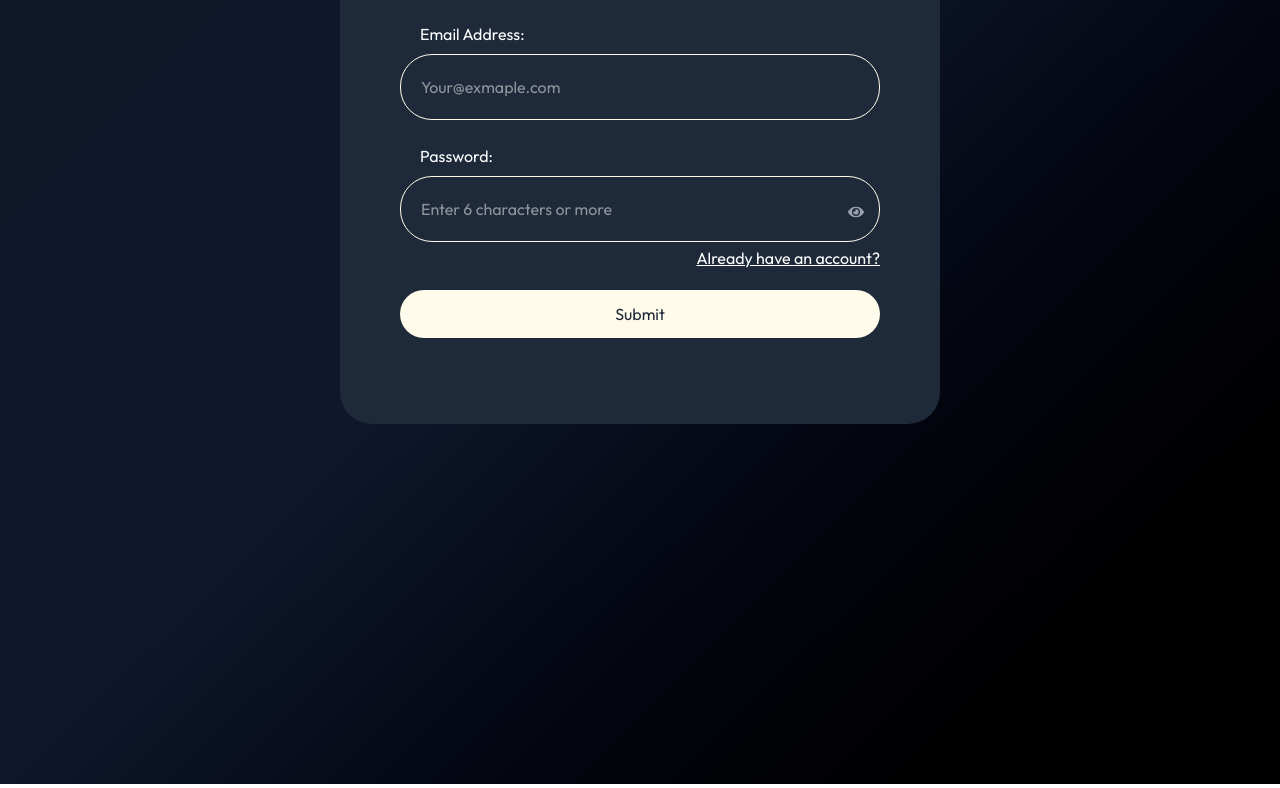
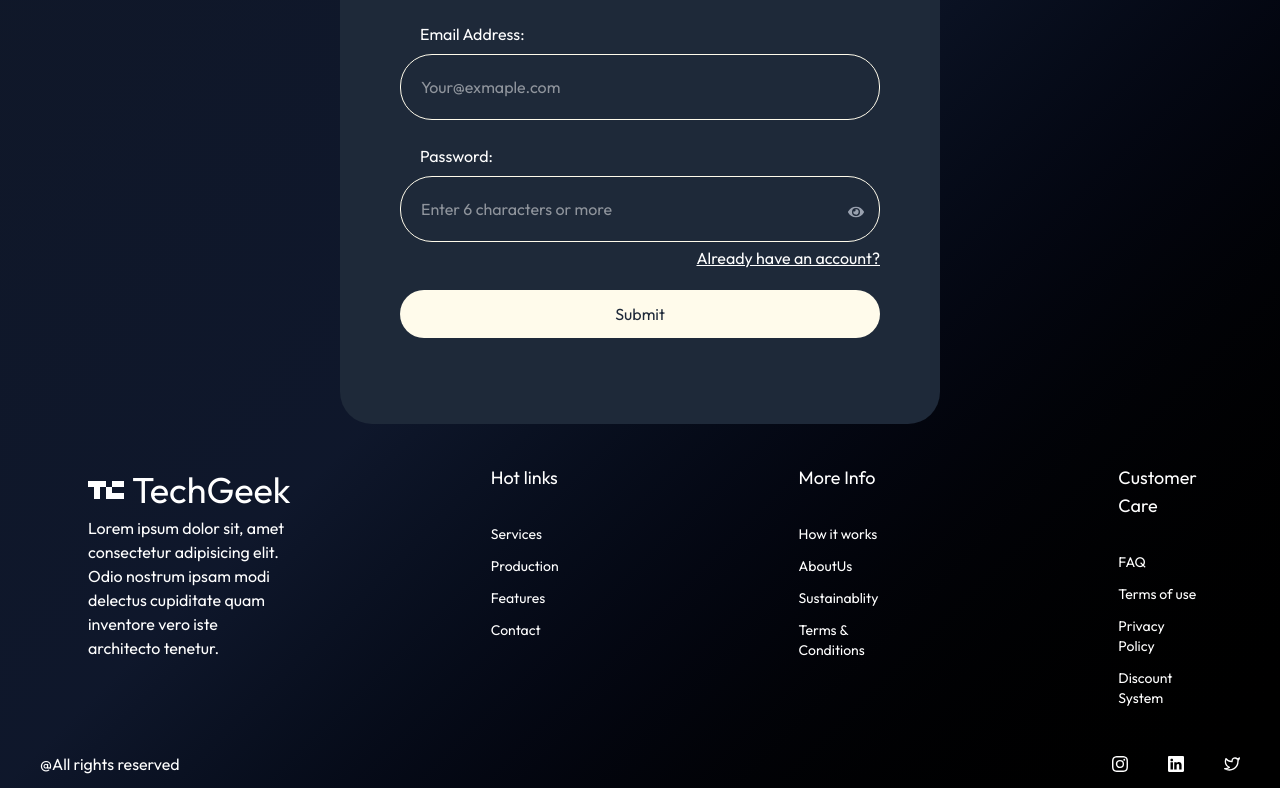
Before and after one commit to Bebsiizcool/TechGeek-React, a React (Vite) app: page /sign in a window 1280 px wide. Shown: the part 476-1264 px from the top of the page. Built offline with nearby package versions, Linux system fonts and the light colour scheme.

Commit message:
sunday-chores

```diff
--- a/components/Features.jsx
+++ b/components/Features.jsx
@@ -14,29 +14,29 @@ const Features = () => {
 
 <div className="flex  justify-center mt-20 ">
 
-<div className=' rounded-4xl flex flex-col items-center mx-10 border border-amber-50 w-[25%] h-170'>
-  <div className=' mt-22 bg-amber-50 rounded-full w-45 h-45  flex  items-center justify-center text-8xl'> <GrDocumentPerformance className='text-gray-800'/>
+<div className=' rounded-4xl flex flex-col items-center mx-10 border border-gray-300 w-[25%] h-170'>
+  <div className=' mt-22 bg-gray-300 rounded-full w-45 h-45  flex  items-center justify-center text-8xl'> <GrDocumentPerformance className='text-gray-800'/>
   </div>
   <h1 className='text-3xl font-medium py-5'>Performance</h1>
   <p className='max-w-xs text-justify'>Lorem ipsum dolor sit amet consectetur adipisicing elit. Ipsum, corporis magni? Distinctio perspiciatis adipisci eligendi esse maiores in, ipsum voluptas dolorum sapiente id corrupti dolore rerum explicabo fuga eveniet accusantium quae. Culpa ea excepturi corrupti explicabo non perferendis ratione reprehenderit.</p>
-  <button className='border border-red-50 px-10 py-3 mt-5 hover:cursor-pointer hover:bg-amber-50 hover:text-gray-800' type="button">Read More</button>
+  <button className='border border-gray-300 px-10 py-3 mt-5 hover:cursor-pointer hover:bg-gray-300 hover:text-gray-800' type="button">Read More</button>
 </div>
 
 
-<div className=' rounded-4xl flex flex-col items-center mx-10 border border-amber-50 w-[25%] h-170'>
-  <div className=' mt-22 bg-amber-50 rounded-full w-45 h-45  flex  items-center justify-center text-8xl'> <IoIosCloudDone className='text-gray-800'/>
+<div className=' rounded-4xl flex flex-col items-center mx-10 border border-gray-300 w-[25%] h-170'>
+  <div className=' mt-22 bg-gray-300 rounded-full w-45 h-45  flex  items-center justify-center text-8xl'> <IoIosCloudDone className='text-gray-800'/>
   </div>
   <h1 className='text-3xl font-medium py-5'>Cloud Integeration</h1>
   <p className='max-w-xs text-justify'>Lorem ipsum dolor sit amet consectetur adipisicing elit. Ipsum, corporis magni? Distinctio perspiciatis adipisci eligendi esse maiores in, ipsum voluptas dolorum sapiente id corrupti dolore rerum explicabo fuga eveniet accusantium quae. Culpa ea excepturi corrupti explicabo non perferendis ratione reprehenderit.</p>
-  <button className='border border-red-50 px-10 py-3 mt-5 hover:cursor-pointer hover:bg-amber-50 hover:text-gray-800' type="button">Read More</button>
+  <button className='border border-gray-300 px-10 py-3 mt-5 hover:cursor-pointer hover:bg-gray-300 hover:text-gray-800' type="button">Read More</button>
 </div>
 
-<div className=' rounded-4xl flex flex-col items-center mx-10 border border-amber-50 w-[25%] h-170'>
-  <div className=' mt-22 bg-amber-50 rounded-full w-45 h-45  flex  items-center justify-center text-8xl'> <RiSecurePaymentFill className='text-gray-800' />
+<div className=' rounded-4xl flex flex-col items-center mx-10 border border-gray-300 w-[25%] h-170'>
+  <div className=' mt-22 bg-gray-300 rounded-full w-45 h-45  flex  items-center justify-center text-8xl'> <RiSecurePaymentFill className='text-gray-800' />
   </div>
   <h1 className='text-3xl font-medium py-5'>Secure Solutions</h1>
   <p className='max-w-xs text-justify'>Lorem ipsum dolor sit amet consectetur adipisicing elit. Ipsum, corporis magni? Distinctio perspiciatis adipisci eligendi esse maiores in, ipsum voluptas dolorum sapiente id corrupti dolore rerum explicabo fuga eveniet accusantium quae. Culpa ea excepturi corrupti explicabo non perferendis ratione reprehenderit.</p>
-  <button className='border border-red-50 px-10 py-3 mt-5 hover:cursor-pointer hover:bg-amber-50 hover:text-gray-800' type="button">Read More</button>
+  <button className='border border-gray-300 px-10 py-3 mt-5 hover:cursor-pointer hover:bg-gray-300 hover:text-gray-800' type="button">Read More</button>
 </div>
 
 
--- a/components/Footer.jsx
+++ b/components/Footer.jsx
@@ -1,9 +1,58 @@
 import React from 'react'
+import { SiTechcrunch } from "react-icons/si";
+import { BsInstagram } from "react-icons/bs";
+import { BsLinkedin } from "react-icons/bs";
+import { FiTwitter } from "react-icons/fi";
 
 const Footer = () => {
   return (
-    <div className='h-90 w-full'>
+    <div id='footer'>
+    <div className=' w-full flex'>
+      <div className='px-20 pt-10 w-1/3 '>
+        <h1 className='flex items-center text-4xl'><SiTechcrunch className='m-2' /> TechGeek</h1>
+        <p className='pl-2 pb-4'>Lorem ipsum dolor sit, amet consectetur adipisicing elit. Odio nostrum ipsam modi delectus cupiditate quam inventore vero iste architecto tenetur.</p>
+      </div>
 
+    <div className='flex flex-col list-none'>
+        <div className='pb-8'>
+    <h1 className='gap-40 px-30 pt-10 text-lg'> Hot links</h1>
+    <li className='mt-5 px-30 pt-3 text-sm'>Services</li>
+    <li className='px-30 pt-3 text-sm'>Production</li>
+    <li className='px-30 pt-3 text-sm'>Features</li>
+    <li className='px-30 pt-3 text-sm'>Contact</li>
+    </div>
+</div>
+
+    <div className='flex flex-col list-none'>
+    <h1 className='gap-40 px-30 pt-10 text-lg'> More Info</h1>
+    <div className='pb-8'>
+    <li className='mt-5 px-30 pt-3 text-sm'>How it works</li>
+    <li className='px-30 pt-3 text-sm'>AboutUs</li>
+    <li className='px-30 pt-3 text-sm'>Sustainablity</li>
+    <li className='px-30 pt-3 text-sm'>Terms & Conditions</li>
+    </div>
+</div>
+
+    <div className='flex flex-col list-none'>
+    <h1 className='gap-40 px-30 pt-10 text-lg '> Customer Care</h1>
+    <div className='pb-8'>
+    <li className='mt-5 px-30 pt-3 text-sm'>FAQ</li>
+    <li className='px-30 pt-3 text-sm'>Terms of use</li>
+    <li className='px-30 pt-3 text-sm'>Privacy Policy</li>
+    <li className='px-30 pt-3 text-sm'>Discount System</li>
+    </div>
+</div>
+
+    </div>
+    <div className='w-full flex justify-between items-center'>
+        <h1 className='px-10 py-3'>@All rights reserved</h1>
+
+        <div className='flex justify-end px-10 gap-10'>
+                <BsInstagram />
+                <BsLinkedin />
+                <FiTwitter />
+        </div>
+     </div>
     </div>
   )
 }
--- a/components/Navbar.jsx
+++ b/components/Navbar.jsx
@@ -8,8 +8,14 @@ const Navbar = () => {
       behavior: "smooth",
     })
   }
-   const scrolltofeatures = () =>{
+   const scrolltoservices = () =>{
     document.getElementById('services').scrollIntoView({
+      behavior: "smooth",
+    })
+  }
+
+   const scrolltocontact = () =>{
+    document.getElementById('footer').scrollIntoView({
       behavior: "smooth",
     })
   }
@@ -28,10 +34,10 @@ const Navbar = () => {
         </Link>
 
         <ul className='flex gap-13 p-8 hover:cursor-pointer'>
-          <NavLink onClick={scrolltofeatures}> <li>Services</li> </NavLink>
-          <NavLink> <li>Production</li> </NavLink>
+          <NavLink onClick={scrolltoservices}> <li>Services</li> </NavLink>
+          <NavLink> <li>Testamonials</li> </NavLink>
           <NavLink onClick={scrolltofeature}> <li>Features</li> </NavLink>
-          <NavLink> <li>Contact</li> </NavLink>
+          <NavLink onClick={scrolltocontact}> <li>Contact</li> </NavLink>
           <NavLink> <li>AboutUS</li> </NavLink>
         </ul>
 
--- /dev/null
+++ b/components/testamonials.jsx
@@ -0,0 +1,13 @@
+import React from 'react'
+
+const Testamonials = () => {
+  return (
+    <div>
+        <div className="h-screen">
+            <h1 className='text-7xl font-bold flex justify-center py-20'>Testamonials</h1>
+        </div>
+    </div>
+  )
+}
+
+export default Testamonials
--- a/index.html
+++ b/index.html
@@ -4,7 +4,7 @@
     <meta charset="UTF-8" />
     <link rel="icon" type="image/svg+xml" href="/favicon.svg" />
     <meta name="viewport" content="width=device-width, initial-scale=1.0" />
-    <title>input_form</title>
+    <title>TechGeek</title>
   </head>
   <body>
     <div id="root"></div>
--- a/src/page/Home.jsx
+++ b/src/page/Home.jsx
@@ -3,6 +3,7 @@ import { TbBrandReact } from "react-icons/tb";
 import Services from '../../components/Services';
 import Features from '../../components/Features';
 import Hero from '../../components/Hero';
+import Testamonials from '../../components/testamonials';
 
 
 const Home = () => {
@@ -12,13 +13,9 @@ const Home = () => {
   <div>
     <Hero/>
     <Services/>
+    <Testamonials/>
+    <Features/>
 
-<div id="services" className="h-screen bg-slate-950 overflow-hidden">
- <div className='mt-15'>
- </div>
-</div>
-
-<Features/>
 
     </div>
   )
```
